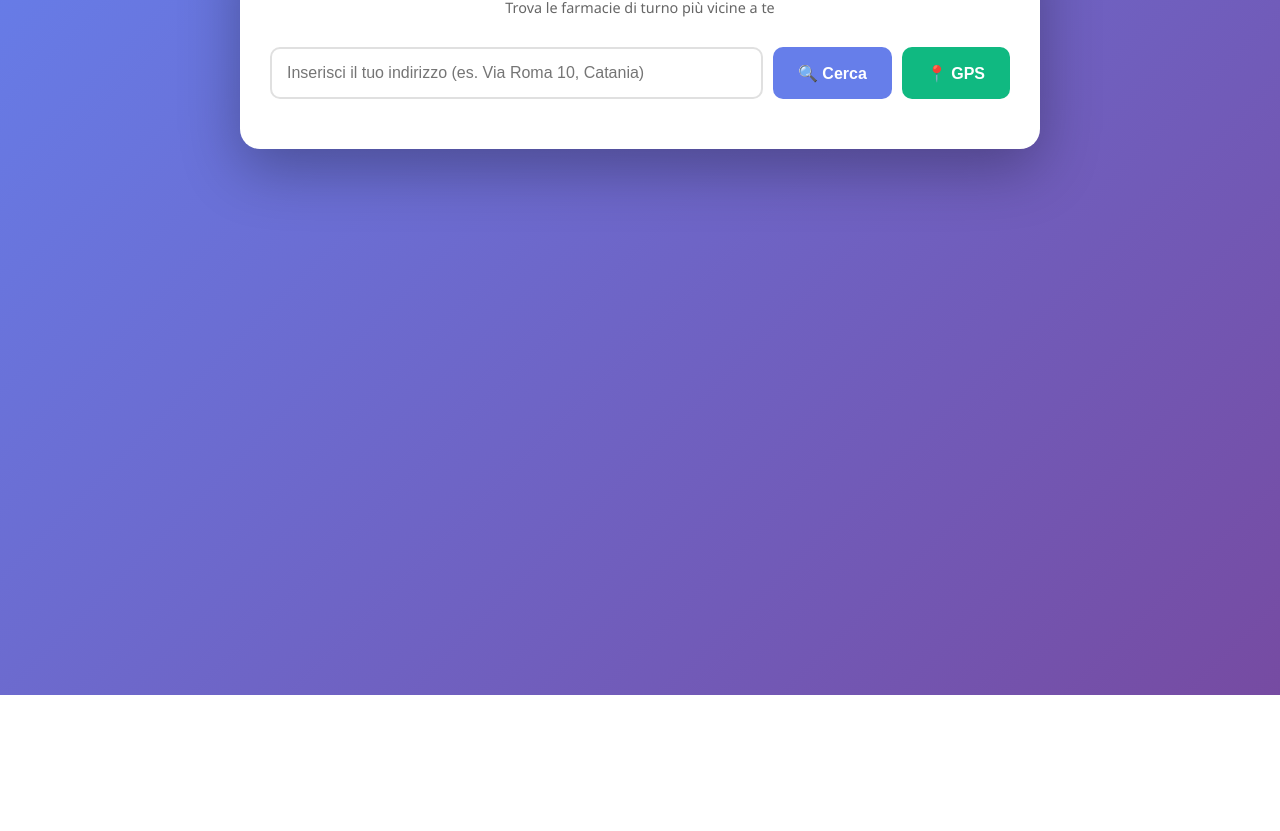
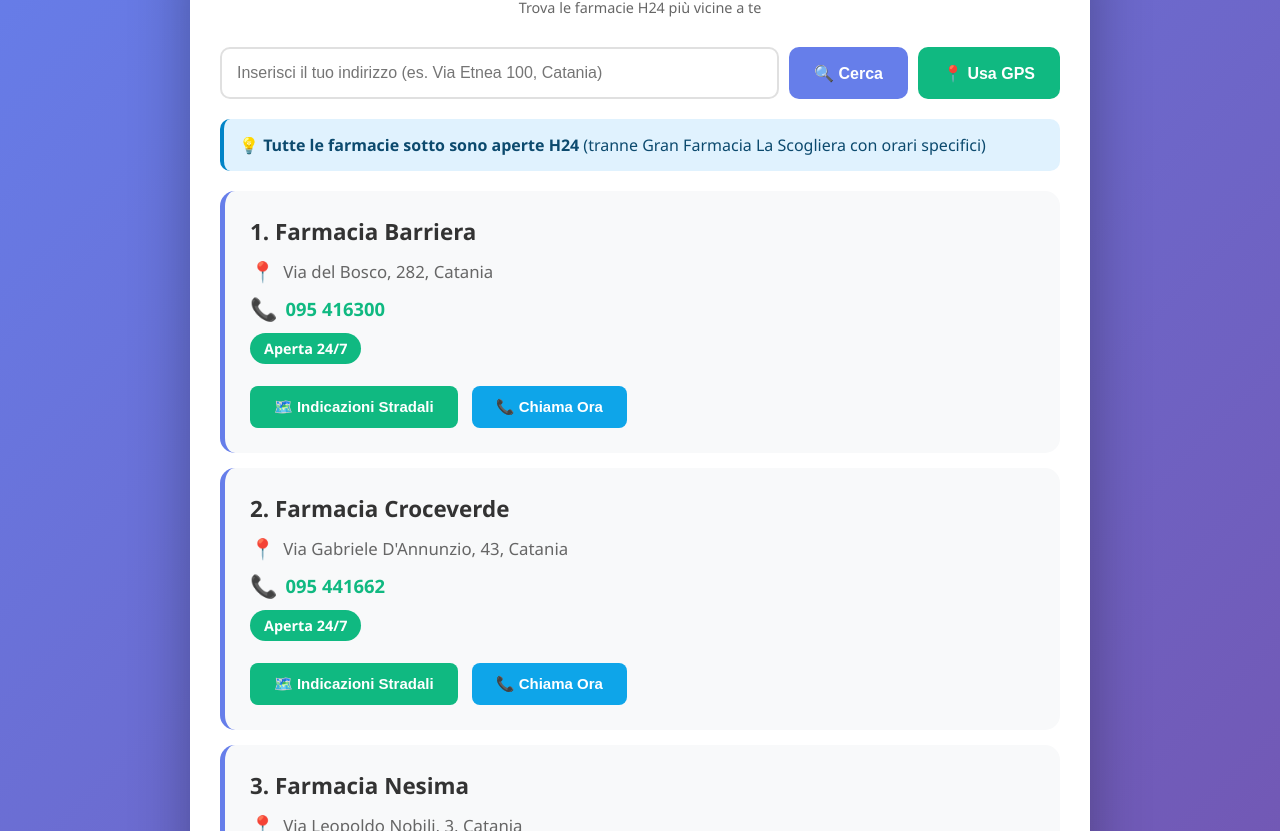
Before and after one commit to mauronicolosi-maker/farmacia-widget, a plain HTML site: page index.html in a window 1280 px wide. Shown: the part 105-936 px from the top of the page. Before the commit the page ends 800 px from the top, so only its background shows below. Drawn offline with Linux system fonts and the light colour scheme.

Commit message:
Update index.html
FARMACIE

```diff
--- a/index.html
+++ b/index.html
@@ -1,9 +1,10 @@
+
 <!DOCTYPE html>
 <html lang="it">
 <head>
     <meta charset="UTF-8">
     <meta name="viewport" content="width=device-width, initial-scale=1.0">
-    <title>Farmacie Notturne Vicine</title>
+    <title>Farmacie Notturne Catania</title>
     <style>
         * {
             margin: 0;
@@ -19,7 +20,7 @@
         }
 
         .container {
-            max-width: 800px;
+            max-width: 900px;
             margin: 0 auto;
             background: white;
             border-radius: 20px;
@@ -45,10 +46,12 @@
             display: flex;
             gap: 10px;
             margin-bottom: 20px;
+            flex-wrap: wrap;
         }
 
         #addressInput {
             flex: 1;
+            min-width: 200px;
             padding: 15px;
             border: 2px solid #e0e0e0;
             border-radius: 10px;
@@ -96,6 +99,7 @@
             color: #667eea;
             padding: 20px;
             display: none;
+            font-size: 1.1em;
         }
 
         .error {
@@ -107,10 +111,19 @@
             display: none;
         }
 
+        .info-box {
+            background: #e0f2fe;
+            border-left: 4px solid #0284c7;
+            padding: 15px;
+            border-radius: 10px;
+            margin-bottom: 20px;
+            color: #0c4a6e;
+        }
+
         .pharmacy-card {
             background: #f8f9fa;
             border-radius: 15px;
-            padding: 20px;
+            padding: 25px;
             margin-bottom: 15px;
             border-left: 5px solid #667eea;
             transition: transform 0.3s, box-shadow 0.3s;
@@ -122,7 +135,7 @@
         }
 
         .pharmacy-name {
-            font-size: 1.3em;
+            font-size: 1.4em;
             color: #333;
             font-weight: bold;
             margin-bottom: 10px;
@@ -134,6 +147,7 @@
             display: flex;
             align-items: center;
             gap: 8px;
+            font-size: 1.05em;
         }
 
         .pharmacy-distance {
@@ -143,11 +157,12 @@
             display: flex;
             align-items: center;
             gap: 8px;
+            font-size: 1.05em;
         }
 
         .pharmacy-phone {
             color: #10b981;
-            font-size: 1.1em;
+            font-size: 1.15em;
             font-weight: bold;
             margin-bottom: 10px;
             display: flex;
@@ -155,32 +170,64 @@
             gap: 8px;
         }
 
+        .pharmacy-phone a {
+            color: #10b981;
+            text-decoration: none;
+        }
+
+        .pharmacy-phone a:hover {
+            text-decoration: underline;
+        }
+
         .pharmacy-hours {
             background: #10b981;
             color: white;
-            padding: 5px 12px;
+            padding: 6px 14px;
             border-radius: 20px;
             display: inline-block;
-            font-size: 0.85em;
-            margin-bottom: 10px;
+            font-size: 0.9em;
+            margin-bottom: 12px;
             font-weight: bold;
+        }
+
+        .pharmacy-hours.special {
+            background: #f59e0b;
         }
 
         .btn-directions {
             background: #10b981;
             color: white;
-            padding: 10px 20px;
+            padding: 12px 24px;
             border: none;
             border-radius: 8px;
             cursor: pointer;
-            font-size: 14px;
+            font-size: 15px;
+            font-weight: bold;
+            transition: all 0.3s;
+            margin-top: 10px;
+            margin-right: 10px;
+        }
+
+        .btn-directions:hover {
+            background: #059669;
+            transform: scale(1.05);
+        }
+
+        .btn-call {
+            background: #0ea5e9;
+            color: white;
+            padding: 12px 24px;
+            border: none;
+            border-radius: 8px;
+            cursor: pointer;
+            font-size: 15px;
             font-weight: bold;
             transition: all 0.3s;
             margin-top: 10px;
         }
 
-        .btn-directions:hover {
-            background: #059669;
+        .btn-call:hover {
+            background: #0284c7;
             transform: scale(1.05);
         }
 
@@ -200,18 +247,28 @@
             .btn {
                 width: 100%;
             }
+
+            .btn-directions, .btn-call {
+                width: 100%;
+                margin-right: 0;
+                margin-bottom: 10px;
+            }
         }
     </style>
 </head>
 <body>
     <div class="container">
-        <h1>🏥 Farmacie Notturne Vicine</h1>
-        <p class="subtitle">Trova le farmacie di turno più vicine a te</p>
+        <h1>🏥 Farmacie Notturne Catania</h1>
+        <p class="subtitle">Trova le farmacie H24 più vicine a te</p>
 
         <div class="search-box">
-            <input type="text" id="addressInput" placeholder="Inserisci il tuo indirizzo (es. Via Roma 10, Catania)">
+            <input type="text" id="addressInput" placeholder="Inserisci il tuo indirizzo (es. Via Etnea 100, Catania)">
             <button class="btn btn-search" onclick="searchByAddress()">🔍 Cerca</button>
-            <button class="btn btn-gps" onclick="useGPS()">📍 GPS</button>
+            <button class="btn btn-gps" onclick="useGPS()">📍 Usa GPS</button>
+        </div>
+
+        <div class="info-box">
+            💡 <strong>Tutte le farmacie sotto sono aperte H24</strong> (tranne Gran Farmacia La Scogliera con orari specifici)
         </div>
 
         <div class="loading" id="loading">🔄 Ricerca in corso...</div>
@@ -223,39 +280,53 @@
     <script>
         const API_KEY = '4aa406d2b64442b69c07271dc5ebf4f9';
 
-        // Database farmacie Catania
+        // Database farmacie notturne Catania (dati reali verificati)
         const pharmacies = [
             {
-                name: "Farmacia Centrale H24",
-                address: "Via Etnea, 100, Catania",
-                phone: "095 123 4567",
+                name: "Farmacia Barriera",
+                address: "Via del Bosco, 282, Catania",
+                phone: "095 416300",
                 hours: "Aperta 24/7",
-                lat: 37.5079,
-                lon: 15.0830
+                link: "https://www.acatania.it/farmacia-barriera-catania/",
+                lat: 37.5234,
+                lon: 15.0612
             },
             {
-                name: "Farmacia San Giovanni",
-                address: "Via San Giovanni, 23, Catania",
-                phone: "095 345 6789",
-                hours: "Notturna 20:00-08:00",
-                lat: 37.5020,
-                lon: 15.0870
+                name: "Farmacia Croceverde",
+                address: "Via Gabriele D'Annunzio, 43, Catania",
+                phone: "095 441662",
+                hours: "Aperta 24/7",
+                link: "https://www.acatania.it/farmacia-croceverde-catania/",
+                lat: 37.5128,
+                lon: 15.0820
             },
             {
-                name: "Farmacia del Corso",
-                address: "Corso Italia, 45, Catania",
-                phone: "095 234 5678",
+                name: "Farmacia Nesima",
+                address: "Via Leopoldo Nobili, 3, Catania",
+                phone: "095 474326",
                 hours: "Aperta 24/7",
-                lat: 37.5050,
-                lon: 15.0850
+                link: "https://www.acatania.it/farmacia-nesima-catania/",
+                lat: 37.5187,
+                lon: 15.0653
             },
             {
-                name: "Farmacia Europa",
-                address: "Viale Europa, 78, Catania",
-                phone: "095 456 7890",
+                name: "Farmacia Galermo",
+                address: "Via Galermo, 308, Catania",
+                phone: "095 6172858",
                 hours: "Aperta 24/7",
-                lat: 37.5100,
-                lon: 15.0900
+                link: "https://www.acatania.it/farmacia-galermo-catania/",
+                lat: 37.5289,
+                lon: 15.0723
+            },
+            {
+                name: "Gran Farmacia La Scogliera",
+                address: "Via Medea, 11 B, Catania",
+                phone: "095 493737",
+                hours: "Lun-Ven: 08:00-00:00 | Sab: 08:30-00:00 | Dom: 08:30-13:30, 18:00-00:00",
+                link: "https://www.acatania.it/gran-farmacia-la-scogliera-catania/",
+                lat: 37.5423,
+                lon: 15.0982,
+                isSpecial: true
             }
         ];
 
@@ -324,7 +395,7 @@
                     };
                     displayPharmacies();
                 } else {
-                    showError("Indirizzo non trovato. Prova con un indirizzo più specifico.");
+                    showError("Indirizzo non trovato. Prova con un indirizzo più specifico (es: Via Etnea 100, Catania).");
                 }
             } catch (error) {
                 showError("Errore nella ricerca. Riprova.");
@@ -335,7 +406,32 @@
 
         // Mostra le farmacie ordinate per distanza
         function displayPharmacies() {
-            if (!userLocation) return;
+            if (!userLocation) {
+                // Mostra tutte le farmacie senza distanza
+                const listDiv = document.getElementById('pharmacyList');
+                listDiv.innerHTML = pharmacies.map((pharmacy, index) => `
+                    <div class="pharmacy-card">
+                        <div class="pharmacy-name">${index + 1}. ${pharmacy.name}</div>
+                        <div class="pharmacy-address">
+                            <span class="icon">📍</span>
+                            ${pharmacy.address}
+                        </div>
+                        <div class="pharmacy-phone">
+                            <span class="icon">📞</span>
+                            <a href="tel:${pharmacy.phone.replace(/\s/g, '')}">${pharmacy.phone}</a>
+                        </div>
+                        <span class="pharmacy-hours ${pharmacy.isSpecial ? 'special' : ''}">${pharmacy.hours}</span>
+                        <br>
+                        <button class="btn-directions" onclick="getDirections(${pharmacy.lat}, ${pharmacy.lon})">
+                            🗺️ Indicazioni Stradali
+                        </button>
+                        <button class="btn-call" onclick="window.location.href='tel:${pharmacy.phone.replace(/\s/g, '')}'">
+                            📞 Chiama Ora
+                        </button>
+                    </div>
+                `).join('');
+                return;
+            }
 
             // Calcola distanze
             const pharmaciesWithDistance = pharmacies.map(pharmacy => ({
@@ -366,12 +462,15 @@
                     </div>
                     <div class="pharmacy-phone">
                         <span class="icon">📞</span>
-                        ${pharmacy.phone}
+                        <a href="tel:${pharmacy.phone.replace(/\s/g, '')}">${pharmacy.phone}</a>
                     </div>
-                    <span class="pharmacy-hours">${pharmacy.hours}</span>
+                    <span class="pharmacy-hours ${pharmacy.isSpecial ? 'special' : ''}">${pharmacy.hours}</span>
                     <br>
                     <button class="btn-directions" onclick="getDirections(${pharmacy.lat}, ${pharmacy.lon})">
                         🗺️ Indicazioni Stradali
+                    </button>
+                    <button class="btn-call" onclick="window.location.href='tel:${pharmacy.phone.replace(/\s/g, '')}'">
+                        📞 Chiama Ora
                     </button>
                 </div>
             `).join('');
@@ -408,6 +507,9 @@
                 searchByAddress();
             }
         });
+
+        // Mostra tutte le farmacie all'avvio
+        displayPharmacies();
     </script>
 </body>
 </html>
```
